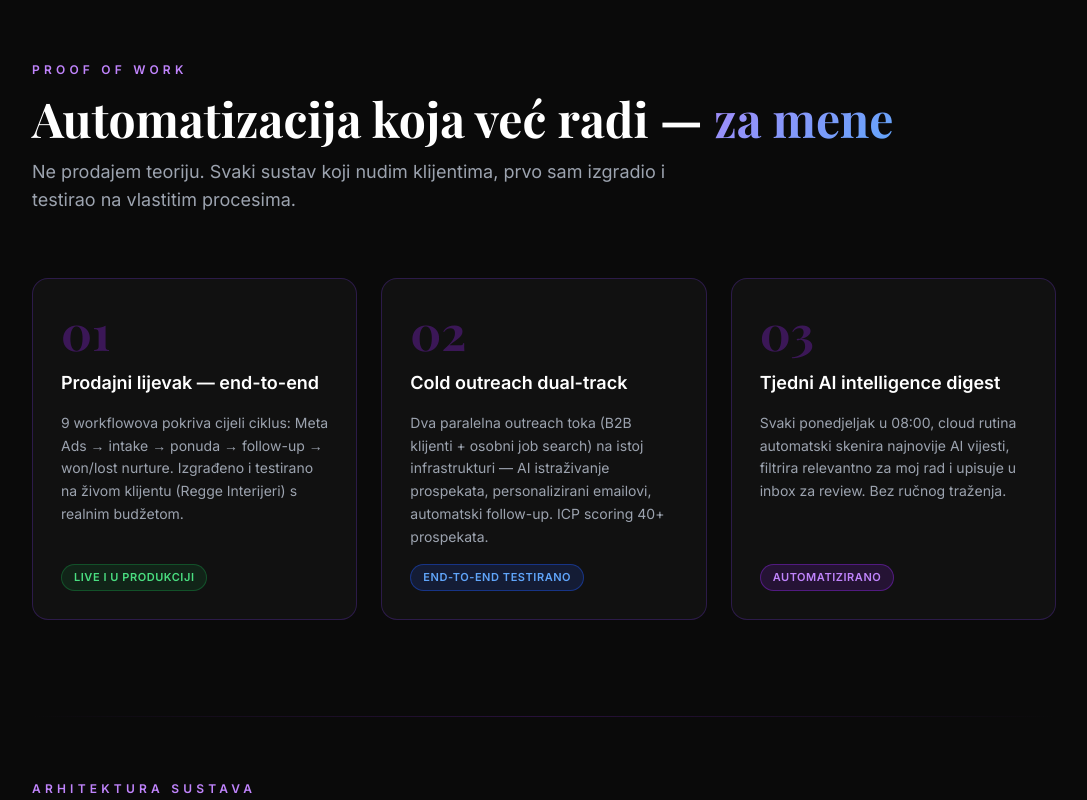
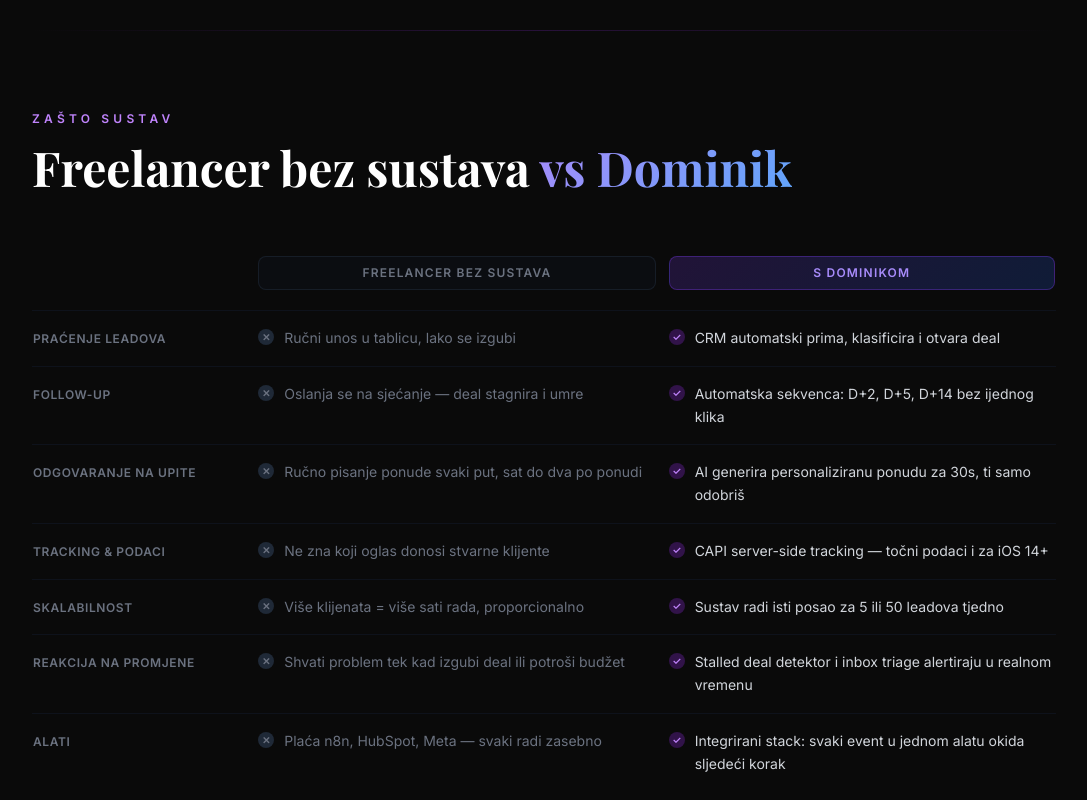
Before and after one commit to petracdominik-sys/dominikpetrac-portfolio, a Next.js app: page / in a window 1280 px wide. Shown: the part 1480-2280 px from the top of the page, without its empty margins (96-1183 px from the left). Built offline with nearby package versions, Linux system fonts and the light colour scheme; a web font is replaced by a local one.

Commit message:
Add ComparisonTable section: Freelancer bez sustava vs Dominik

```diff
--- a/src/app/page.tsx
+++ b/src/app/page.tsx
@@ -1,6 +1,7 @@
 import Nav from "@/components/Nav";
 import Hero from "@/components/Hero";
 import HowICanHelp from "@/components/HowICanHelp";
+import ComparisonTable from "@/components/ComparisonTable";
 import AutomationShowcase from "@/components/AutomationShowcase";
 import CaseStudyRegge from "@/components/CaseStudyRegge";
 import AIVideoShowcase from "@/components/AIVideoShowcase";
@@ -17,6 +18,7 @@ export default function Home() {
       <main>
         <Hero />
         <HowICanHelp />
+        <ComparisonTable />
         <AutomationShowcase />
         <CaseStudyRegge />
         <AIVideoShowcase />
--- /dev/null
+++ b/src/components/ComparisonTable.tsx
@@ -0,0 +1,140 @@
+"use client";
+
+const rows = [
+  {
+    topic: "Praćenje leadova",
+    without: "Ručni unos u tablicu, lako se izgubi",
+    with: "CRM automatski prima, klasificira i otvara deal",
+  },
+  {
+    topic: "Follow-up",
+    without: "Oslanja se na sjećanje — deal stagnira i umre",
+    with: "Automatska sekvenca: D+2, D+5, D+14 bez ijednog klika",
+  },
+  {
+    topic: "Odgovaranje na upite",
+    without: "Ručno pisanje ponude svaki put, sat do dva po ponudi",
+    with: "AI generira personaliziranu ponudu za 30s, ti samo odobriš",
+  },
+  {
+    topic: "Tracking & podaci",
+    without: "Ne zna koji oglas donosi stvarne klijente",
+    with: "CAPI server-side tracking — točni podaci i za iOS 14+",
+  },
+  {
+    topic: "Skalabilnost",
+    without: "Više klijenata = više sati rada, proporcionalno",
+    with: "Sustav radi isti posao za 5 ili 50 leadova tjedno",
+  },
+  {
+    topic: "Reakcija na promjene",
+    without: "Shvati problem tek kad izgubi deal ili potroši budžet",
+    with: "Stalled deal detektor i inbox triage alertiraju u realnom vremenu",
+  },
+  {
+    topic: "Alati",
+    without: "Plaća n8n, HubSpot, Meta — svaki radi zasebno",
+    with: "Integrirani stack: svaki event u jednom alatu okida sljedeći korak",
+  },
+];
+
+export default function ComparisonTable() {
+  return (
+    <section className="py-20 px-6">
+      <div className="max-w-5xl mx-auto">
+
+        <div className="w-full h-px bg-gradient-to-r from-transparent via-purple-800/30 to-transparent mb-20" />
+
+        <p className="reveal text-xs font-semibold tracking-[0.35em] uppercase text-purple-400 mb-4">
+          Zašto sustav
+        </p>
+        <h2 className="reveal font-playfair text-4xl sm:text-5xl font-bold text-white mb-16">
+          Freelancer bez sustava{" "}
+          <span className="gradient-text">vs Dominik</span>
+        </h2>
+
+        {/* Desktop table */}
+        <div className="reveal hidden md:block overflow-x-auto">
+          <table className="w-full text-sm">
+            <thead>
+              <tr>
+                <th className="text-left pb-5 text-gray-600 text-xs font-semibold tracking-widest uppercase w-[22%]" />
+                <th className="pb-5 w-[39%]">
+                  <div className="rounded-lg px-4 py-2 text-gray-500 text-xs font-semibold tracking-widest uppercase text-center border border-gray-800/60 bg-gray-900/30">
+                    Freelancer bez sustava
+                  </div>
+                </th>
+                <th className="pb-5 pl-3 w-[39%]">
+                  <div
+                    className="rounded-lg px-4 py-2 text-xs font-semibold tracking-widest uppercase text-center"
+                    style={{
+                      background: "linear-gradient(135deg, rgba(124,58,237,0.2), rgba(37,99,235,0.2))",
+                      border: "1px solid rgba(124,58,237,0.35)",
+                      color: "#a78bfa",
+                    }}
+                  >
+                    S Dominikom
+                  </div>
+                </th>
+              </tr>
+            </thead>
+            <tbody>
+              {rows.map((row, i) => (
+                <tr
+                  key={i}
+                  className="border-t border-gray-900/60"
+                >
+                  <td className="py-4 pr-4 text-gray-500 text-xs font-semibold uppercase tracking-wider leading-tight align-top pt-5">
+                    {row.topic}
+                  </td>
+                  <td className="py-4 pr-3 align-top">
+                    <div className="flex items-start gap-2.5">
+                      <span className="mt-0.5 flex-shrink-0 w-4 h-4 rounded-full bg-gray-800 flex items-center justify-center">
+                        <span className="text-gray-500 text-[10px] font-bold">✕</span>
+                      </span>
+                      <p className="text-gray-500 text-sm leading-relaxed">{row.without}</p>
+                    </div>
+                  </td>
+                  <td className="py-4 pl-3 align-top">
+                    <div className="flex items-start gap-2.5">
+                      <span className="mt-0.5 flex-shrink-0 w-4 h-4 rounded-full bg-purple-900/50 flex items-center justify-center">
+                        <span className="text-purple-400 text-[10px] font-bold">✓</span>
+                      </span>
+                      <p className="text-gray-300 text-sm leading-relaxed">{row.with}</p>
+                    </div>
+                  </td>
+                </tr>
+              ))}
+            </tbody>
+          </table>
+        </div>
+
+        {/* Mobile cards */}
+        <div className="md:hidden space-y-4">
+          {rows.map((row, i) => (
+            <div key={i} className="reveal card-accent overflow-hidden" style={{ transitionDelay: `${i * 40}ms` }}>
+              <div className="px-5 py-3 border-b border-gray-800/60">
+                <p className="text-xs font-semibold uppercase tracking-widest text-gray-500">{row.topic}</p>
+              </div>
+              <div className="p-5 space-y-3">
+                <div className="flex items-start gap-3">
+                  <span className="mt-0.5 flex-shrink-0 w-4 h-4 rounded-full bg-gray-800 flex items-center justify-center">
+                    <span className="text-gray-500 text-[10px] font-bold">✕</span>
+                  </span>
+                  <p className="text-gray-500 text-sm leading-relaxed">{row.without}</p>
+                </div>
+                <div className="flex items-start gap-3">
+                  <span className="mt-0.5 flex-shrink-0 w-4 h-4 rounded-full bg-purple-900/50 flex items-center justify-center">
+                    <span className="text-purple-400 text-[10px] font-bold">✓</span>
+                  </span>
+                  <p className="text-gray-300 text-sm leading-relaxed">{row.with}</p>
+                </div>
+              </div>
+            </div>
+          ))}
+        </div>
+
+      </div>
+    </section>
+  );
+}
```
